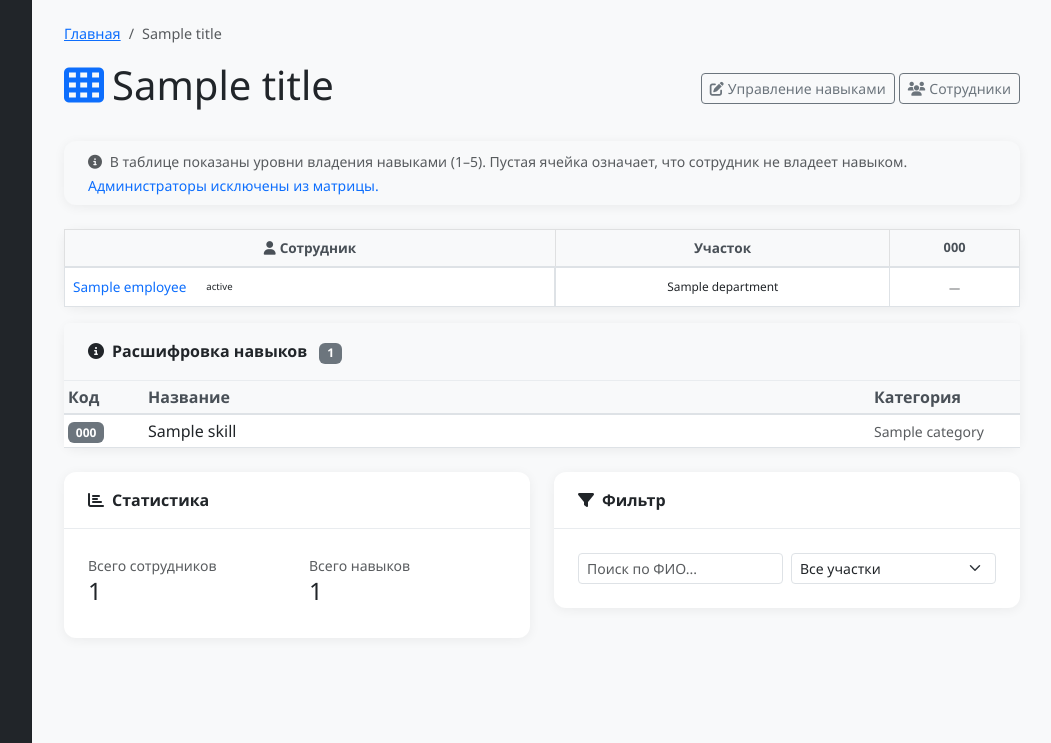
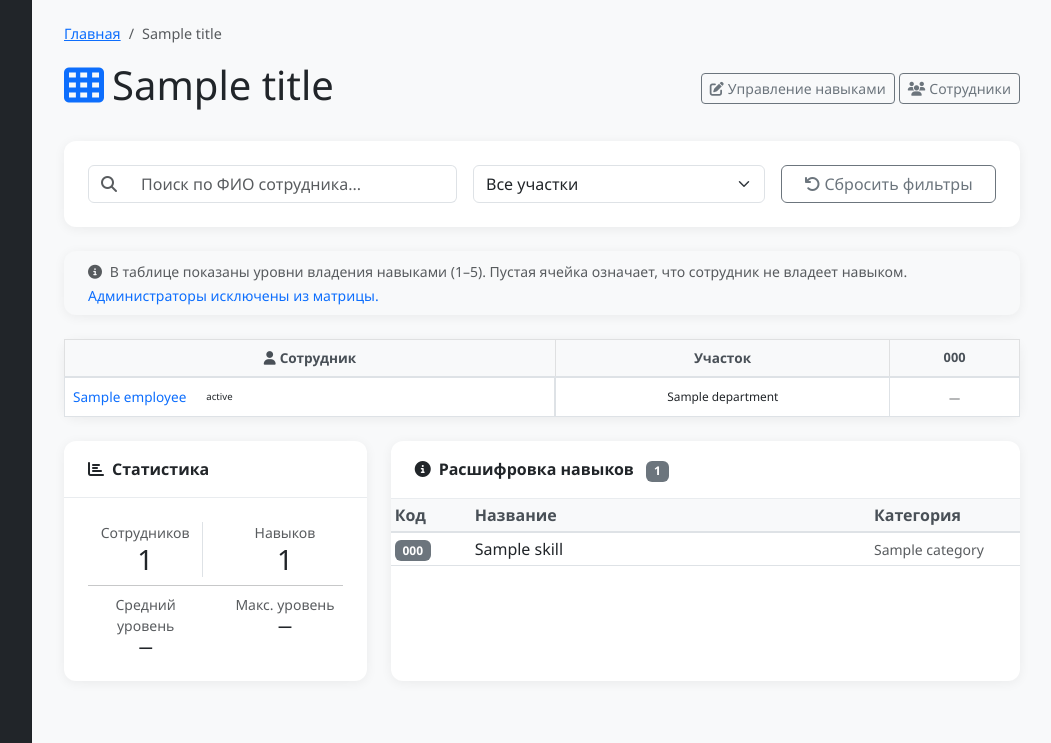
Before and after one commit to 7Chavok7/PROD_Platform, a Django app: template templates/employees/skill_matrix.html in a window 1280 px wide. Shown: the part 57-800 px from the top of the page, without its empty margins (228-1279 px from the left). Run offline with Django 3.2, Linux system fonts and the light colour scheme; the template is opened without the code that fills it: most values are stand-ins (such as "Sample title", 1, 10 or a date in 2020).

Commit message:
feat: улучшена компоновка матрицы квалификаций
- Фильтр поднят наверх страницы
- Статистика и расшифровка расположены горизонтально
- Добавлена кнопка сброса фильтров
- Улучшен дизайн фильтра с иконкой поиска
- Добавлена статистика: средний и максимальный уровень навыков

```diff
--- a/static/js/skill_matrix.js
+++ b/static/js/skill_matrix.js
@@ -5,7 +5,7 @@ document.addEventListener('DOMContentLoaded', function() {
 
     const searchInput = document.getElementById('matrixSearch');
     const departmentFilter = document.getElementById('departmentFilter');
-    const rows = document.querySelectorAll('tbody tr');
+    const rows = document.querySelectorAll('#matrixBody tr');
 
     if (!searchInput || !departmentFilter || !rows.length) {
         return;
@@ -44,6 +44,7 @@ document.addEventListener('DOMContentLoaded', function() {
 
     departmentFilter.addEventListener('change', filterMatrix);
 
+    // Подсветка строк при наведении
     rows.forEach(row => {
         row.addEventListener('mouseenter', function() {
             this.style.backgroundColor = 'rgba(13, 110, 253, 0.05)';
@@ -53,7 +54,7 @@ document.addEventListener('DOMContentLoaded', function() {
         });
     });
 
-    // Добавляем подсказки для заголовков
+    // Добавляем тултипы для заголовков
     document.querySelectorAll('.matrix-table thead th[title]').forEach(function(th) {
         const fullName = th.getAttribute('title');
         if (fullName) {
@@ -63,7 +64,6 @@ document.addEventListener('DOMContentLoaded', function() {
         }
     });
 
-    // Инициализируем тултипы
     if (typeof bootstrap !== 'undefined') {
         const tooltipTriggerList = [].slice.call(document.querySelectorAll('[data-bs-toggle="tooltip"]'));
         tooltipTriggerList.map(function(el) {
@@ -71,5 +71,8 @@ document.addEventListener('DOMContentLoaded', function() {
         });
     }
 
+    // Инициализация
+    filterMatrix();
+
     console.log('📊 Матрица квалификаций загружена');
 });
--- a/templates/employees/skill_matrix.html
+++ b/templates/employees/skill_matrix.html
@@ -21,6 +21,41 @@
     </div>
 </div>
 
+<!-- ============================================================ -->
+<!-- ФИЛЬТР (ПОДНЯТ НАВЕРХ)                                       -->
+<!-- ============================================================ -->
+<div class="card mb-4">
+    <div class="card-body">
+        <div class="row g-3 align-items-center">
+            <div class="col-md-5">
+                <div class="input-group">
+                    <span class="input-group-text bg-white">
+                        <i class="fas fa-search text-muted"></i>
+                    </span>
+                    <input type="text"
+                           id="matrixSearch"
+                           class="form-control"
+                           placeholder="Поиск по ФИО сотрудника..."
+                           style="border-left: none;">
+                </div>
+            </div>
+            <div class="col-md-4">
+                <select id="departmentFilter" class="form-select">
+                    <option value="">Все участки</option>
+                    {% for dept in departments %}
+                        <option value="{{ dept.pk }}">{{ dept.name }}</option>
+                    {% endfor %}
+                </select>
+            </div>
+            <div class="col-md-3">
+                <button class="btn btn-outline-secondary w-100" id="resetFilters" type="button">
+                    <i class="fas fa-undo me-1"></i>Сбросить фильтры
+                </button>
+            </div>
+        </div>
+    </div>
+</div>
+
 <!-- КАРТОЧКА-ПОДСКАЗКА -->
 <div class="card bg-light mb-4">
     <div class="card-body py-2">
@@ -33,7 +68,9 @@
     </div>
 </div>
 
-<!-- МАТРИЦА -->
+<!-- ============================================================ -->
+<!-- МАТРИЦА                                                      -->
+<!-- ============================================================ -->
 <div class="card">
     <div class="card-body p-0">
         <div class="table-responsive">
@@ -54,7 +91,7 @@
                         {% endfor %}
                     </tr>
                 </thead>
-                <tbody>
+                <tbody id="matrixBody">
                     {% for row in matrix %}
                     <tr>
                         <!-- ФИО сотрудника (фиксированная колонка) -->
@@ -109,11 +146,83 @@
 </div>
 
 <!-- ============================================================ -->
-<!-- РАСШИФРОВКА НАВЫКОВ - ТАБЛИЦА                                -->
+<!-- СТАТИСТИКА + РАСШИФРОВКА (ГОРИЗОНТАЛЬНО)                    -->
 <!-- ============================================================ -->
-{% if skills %}
-<div class="card mt-3">
-    <div class="card-header bg-light">
+<div class="row mt-4">
+    <!-- СТАТИСТИКА -->
+    <div class="col-md-4">
+        <div class="card h-100">
+            <div class="card-header">
+                <i class="fas fa-chart-bar me-2"></i>Статистика
+            </div>
+            <div class="card-body">
+                <div class="row text-center">
+                    <div class="col-6">
+                        <div class="border-end">
+                            <small class="text-muted d-block">Сотрудников</small>
+                            <h3 class="mb-0">{{ matrix|length }}</h3>
+                        </div>
+                    </div>
+                    <div class="col-6">
+                        <small class="text-muted d-block">Навыков</small>
+                        <h3 class="mb-0">{{ skills|length }}</h3>
+                    </div>
+                </div>
+                <hr class="my-2">
+                <div class="row text-center small">
+                    <div class="col-6">
+                        <span class="text-muted">Средний уровень</span>
+                        <div class="fw-bold">
+                            {% with total=0 count=0 %}
+                                {% for row in matrix %}
+                                    {% for skill in skills %}
+                                        {% with level=row.levels|get_item:skill.id %}
+                                            {% if level %}
+                                                {% with total=total|add:level count=count|add:1 %}
+                                                {% endwith %}
+                                            {% endif %}
+                                        {% endwith %}
+                                    {% endfor %}
+                                {% endfor %}
+                                {% if count > 0 %}
+                                    {{ total|floatformat:1 }}
+                                {% else %}
+                                    —
+                                {% endif %}
+                            {% endwith %}
+                        </div>
+                    </div>
+                    <div class="col-6">
+                        <span class="text-muted">Макс. уровень</span>
+                        <div class="fw-bold">
+                            {% with max_level=0 %}
+                                {% for row in matrix %}
+                                    {% for skill in skills %}
+                                        {% with level=row.levels|get_item:skill.id %}
+                                            {% if level and level > max_level %}
+                                                {% with max_level=level %}
+                                                {% endwith %}
+                                            {% endif %}
+                                        {% endwith %}
+                                    {% endfor %}
+                                {% endfor %}
+                                {% if max_level > 0 %}
+                                    {{ max_level }}
+                                {% else %}
+                                    —
+                                {% endif %}
+                            {% endwith %}
+                        </div>
+                    </div>
+                </div>
+            </div>
+        </div>
+    </div>
+
+    <!-- РАСШИФРОВКА НАВЫКОВ -->
+    <div class="col-md-8">
+        <div class="card h-100">
+            <div class="card-header">
                 <i class="fas fa-info-circle me-2"></i>Расшифровка навыков
                 <span class="badge bg-secondary ms-2">{{ skills|length }}</span>
             </div>
@@ -142,53 +251,15 @@
                                     {% endif %}
                                 </td>
                             </tr>
+                            {% empty %}
+                            <tr>
+                                <td colspan="3" class="text-center py-3 text-muted">
+                                    Навыки не добавлены
+                                </td>
+                            </tr>
                             {% endfor %}
                         </tbody>
                     </table>
-        </div>
-    </div>
-</div>
-{% endif %}
-
-<!-- СТАТИСТИКА + ФИЛЬТРЫ -->
-<div class="row mt-4">
-    <div class="col-md-6">
-        <div class="card">
-            <div class="card-header">
-                <i class="fas fa-chart-bar me-2"></i>Статистика
-            </div>
-            <div class="card-body">
-                <div class="row">
-                    <div class="col-6">
-                        <small class="text-muted">Всего сотрудников</small>
-                        <h4>{{ matrix|length }}</h4>
-                    </div>
-                    <div class="col-6">
-                        <small class="text-muted">Всего навыков</small>
-                        <h4>{{ skills|length }}</h4>
-                    </div>
-                </div>
-            </div>
-        </div>
-    </div>
-    <div class="col-md-6">
-        <div class="card">
-            <div class="card-header">
-                <i class="fas fa-filter me-2"></i>Фильтр
-            </div>
-            <div class="card-body">
-                <div class="row g-2">
-                    <div class="col-md-6">
-                        <input type="text" id="matrixSearch" class="form-control form-control-sm" placeholder="Поиск по ФИО...">
-                    </div>
-                    <div class="col-md-6">
-                        <select id="departmentFilter" class="form-select form-select-sm">
-                            <option value="">Все участки</option>
-                            {% for dept in departments %}
-                                <option value="{{ dept.pk }}">{{ dept.name }}</option>
-                            {% endfor %}
-                        </select>
-                    </div>
                 </div>
             </div>
         </div>
@@ -198,4 +269,19 @@
 
 {% block extra_js %}
 <script src="{% static 'js/skill_matrix.js' %}"></script>
+<script>
+document.addEventListener('DOMContentLoaded', function() {
+    // Кнопка сброса фильтров
+    const resetBtn = document.getElementById('resetFilters');
+    if (resetBtn) {
+        resetBtn.addEventListener('click', function() {
+            document.getElementById('matrixSearch').value = '';
+            document.getElementById('departmentFilter').value = '';
+            // Триггерим событие для обновления фильтрации
+            document.getElementById('matrixSearch').dispatchEvent(new Event('input'));
+            document.getElementById('departmentFilter').dispatchEvent(new Event('change'));
+        });
+    }
+});
+</script>
 {% endblock %}
```
Lines whose indentation alone changed are shown as unchanged.
